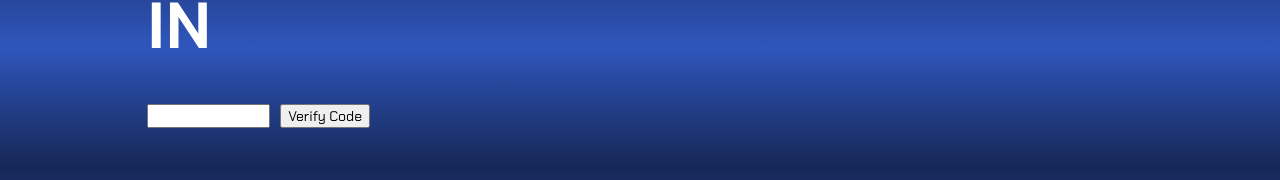
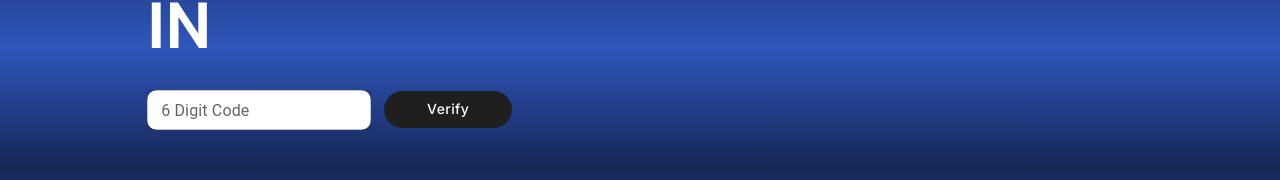
Before and after one commit to Will-Hsu/cses_webdev, a React (Create React App) app in the folder frontend/: page /membership in a window 1280 px wide. Shown: the part 361-541 px from the top of the page. Built offline with nearby package versions, Linux system fonts and the light colour scheme; no server answers; sample sign-in values are in the browser's storage; what @2toad/profanity would draw is missing.

Commit message:
updated check in code styles

```diff
--- a/frontend/src/components/Membership/Membership.tsx
+++ b/frontend/src/components/Membership/Membership.tsx
@@ -1,5 +1,5 @@
 import { useContext, useState, useEffect } from 'react';
-import { useMediaQuery, Typography } from '@mui/material';
+import { useMediaQuery, Typography, TextField, useTheme, Button } from '@mui/material';
 import { AuthContext } from '../../context/AuthContext';
 import { useNavigate } from 'react-router-dom';
 import { User } from '../../utils/types';
@@ -42,7 +42,7 @@ const Membership = () => {
   const styles = membershipStyles();
   const [verificationCode, setVerificationCode] = useState('');
   const [isCodeVisible, setIsCodeVisible] = useState(true);
-
+  const theme = useTheme();
 
   const handleVerifyCodeClick = () => {
     console.log('Verification Code:', verificationCode);
@@ -115,7 +115,7 @@ const Membership = () => {
             <Typography sx={{...isMobile ? styles.eventsAttendedTitleMobile : styles.eventsAttendedTitle, marginLeft: isMobile ? '18%' : '23%'}}>
               EVENT CHECK-IN
             </Typography>
-            <input
+            {/* <input
               type="text"
               value={verificationCode}
               onChange={(e) => setVerificationCode(e.target.value)}
@@ -137,7 +137,35 @@ const Membership = () => {
               }}
             >
               Verify Code
-            </button>
+            </button> */}
+            <TextField
+              sx={{
+                ...styles.textfield,
+                width: '35%',
+                marginLeft: isMobile ? '18%' : '23%',
+                marginBottom: '100px',
+                [theme.breakpoints.down('sm')]: {
+                  width: '40%',
+                },
+              }}
+              size="small"
+              placeholder={'6 Digit Code'}
+              value={verificationCode}
+              onChange={(e) => setVerificationCode(e.target.value)}
+            />
+            <Button
+              sx={{
+                ...styles.button,
+                width: '20%',
+                marginBottom: '100px',
+                [theme.breakpoints.down('sm')]: {
+                  width: '20%',
+                },
+              }}
+              onClick={handleVerifyCodeClick}
+            >
+              Verify
+            </Button>
           </div>
         </div>
 
--- a/frontend/src/components/Membership/styles.ts
+++ b/frontend/src/components/Membership/styles.ts
@@ -104,4 +104,32 @@ export const membershipStyles = () => ({
     height: '230px',
     padding: '20px 20px 20px 20px',
   },
+
+  textfield: {
+    '& input::placeholder, & textarea::placeholder': {
+      opacity: 0.6,
+      color: 'black',
+    },
+    backgroundColor: 'white',
+    borderRadius: '10px',
+    margin: '5px',
+  },
+
+  button: {
+    width: '35%',
+    backgroundColor: '#1F1F1F',
+    margin: '6px 8px',
+    borderColor: 'black',
+    color: 'white',
+    borderRadius: '100px',
+    fontFamily: 'Inter, sans-serif',
+    fontWeight: '500',
+    textTransform: 'none',
+    '&:hover': {
+      backgroundColor: 'rgba(0, 0, 0, 0.3)',
+    },
+    '&[disabled]': {
+      color: 'gray',
+    },
+  },
 });
```
